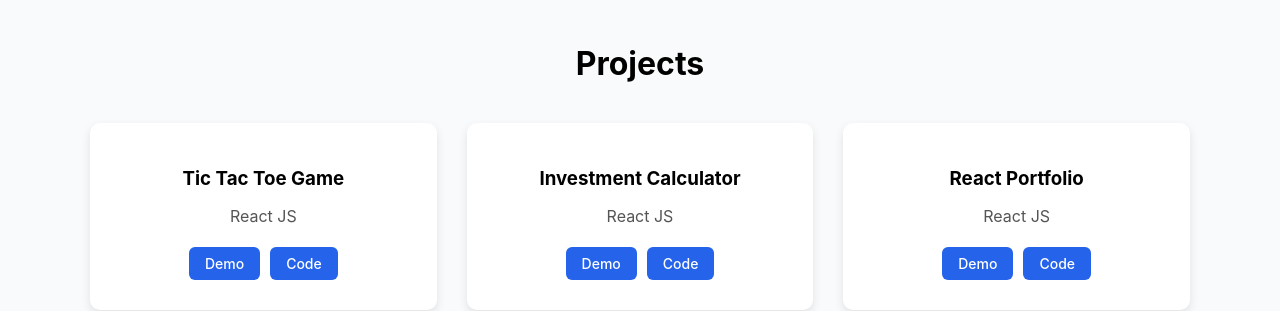
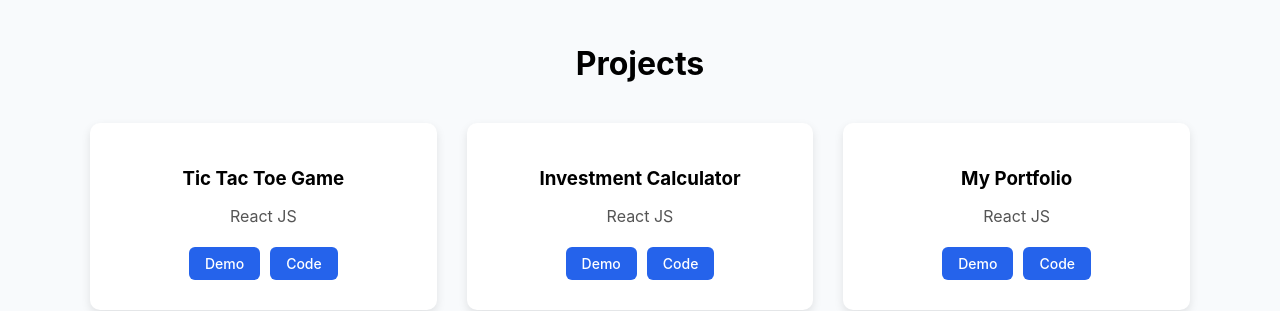
Before and after one commit to gvmsamy/muniyasamy-portfolio, a React (Create React App) app: page / in a window 1280 px wide. Shown: the part 1817-2128 px from the top of the page. Built offline with nearby package versions, Linux system fonts and the light colour scheme.

Commit message:
Update project title from 'React Portfolio' to 'My Portfolio'

```diff
--- a/src/components/Projects.js
+++ b/src/components/Projects.js
@@ -16,7 +16,7 @@
       code: "https://github.com/gvmsamy/react-investment-calculator"
     },
     {
-      title: "React Portfolio",
+      title: "My Portfolio",
       tech: "React JS",
       demo: "https://muniyasamy-portfolio.vercel.app/",
       code: "https://github.com/gvmsamy/muniyasamy-portfolio"
```
